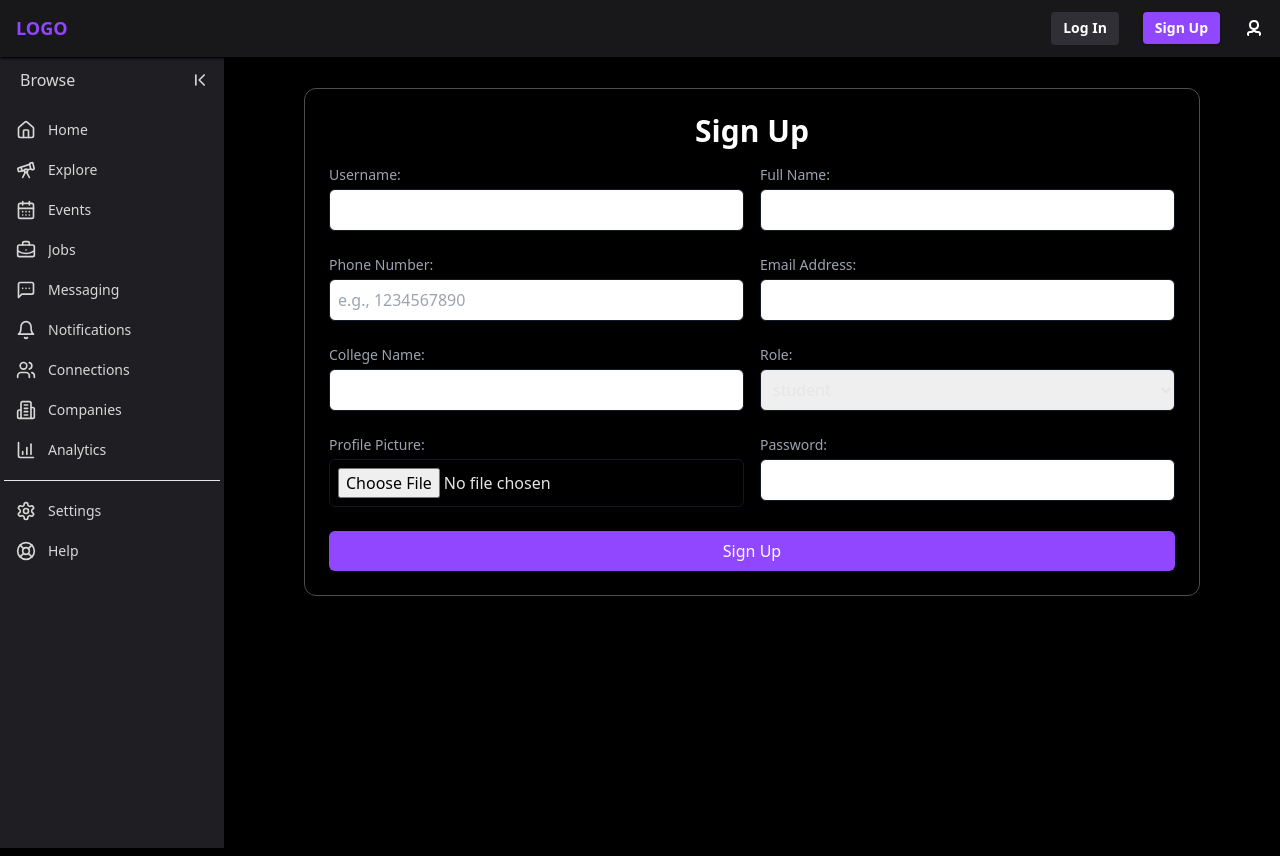
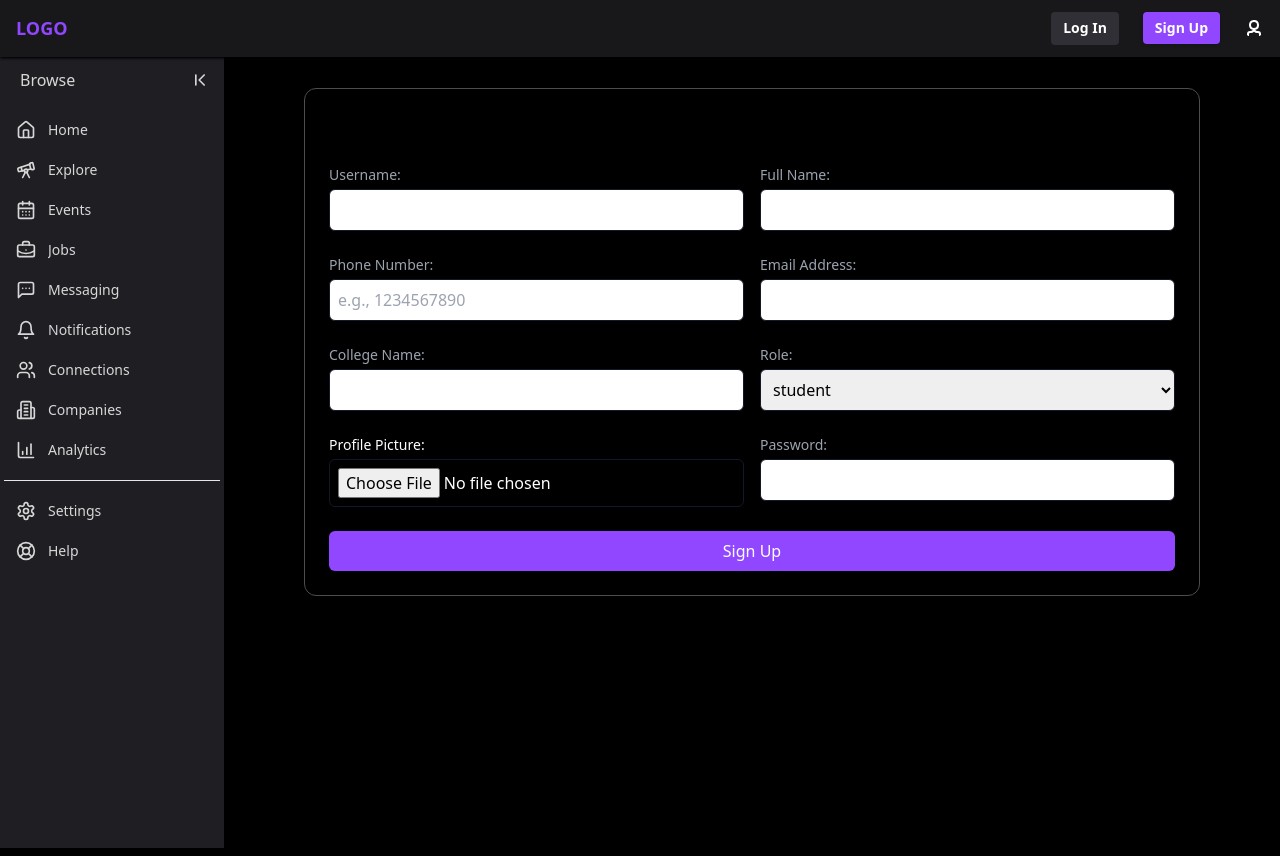
Before and after one commit to sujnankumar/hack-night, a React (Vite) app: page /signup in a window 1280 px wide. Built offline with nearby package versions, Linux system fonts and the light colour scheme.

Commit message:
small bug fix

```diff
--- a/src/components/Auth/Signup.jsx
+++ b/src/components/Auth/Signup.jsx
@@ -113,8 +113,8 @@ const Signup = () => {
   };
 
   return (
-    <div className="signup max-w-4xl mx-auto p-6 border-[1px] border-[#4d4d4d] rounded-xl">
-      <h2 className="text-3xl font-bold mb-4 text-center text-white">Sign Up</h2>
+    <div className="signup text-black max-w-4xl mx-auto p-6 border-[1px] border-[#4d4d4d] rounded-xl">
+      <h2 className="text-3xl font-bold mb-4 text-center">Sign Up</h2>
       {error && <p className="text-red-500 mb-4">{error}</p>}
       <form className="space-y-6" onSubmit={handleSubmit}>
         {/* Row 1: Username & Full Name */}
@@ -225,11 +225,11 @@ const Signup = () => {
         {/* Row 4: Profile Picture & Password */}
         <div className="flex space-x-4">
           <div className="w-1/2">
-            <label className="block text-sm font-medium text-gray-400" htmlFor="profilePicture">
+            <label className="block text-white text-sm font-medium" htmlFor="profilePicture">
               Profile Picture:
             </label>
             <input
-              className="mt-1 block w-full p-2 border border-gray-900 rounded-md"
+              className="mt-1 block w-full p-2 border text-white border-gray-900 rounded-md"
               type="file"
               id="profilePicture"
               name="profilePicture"
```
